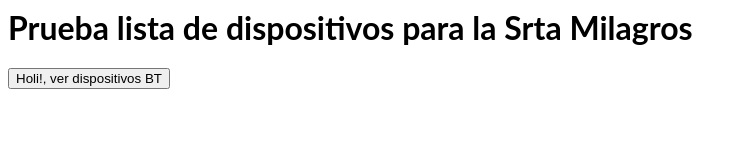
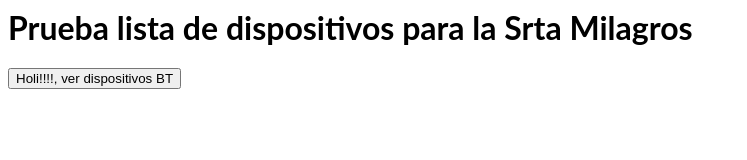
Before and after one commit to Elpuchu/react-test-bluetooth-list-devices, a React (Create React App) app: page / in a window 1280 px wide. Shown: the top 160 px of the page, without its empty margins (0-747 px from the left). Built offline with nearby package versions, Linux system fonts and the light colour scheme.

Commit message:
1 file modified

```diff
--- a/src/App.js
+++ b/src/App.js
@@ -67,7 +67,7 @@ export default function App() {
   return (
     <div>
       <h1>Prueba lista de dispositivos para la Srta Milagros</h1>
-      <button onClick={requestDevice}>Holi!, ver dispositivos BT</button>
+      <button onClick={requestDevice}>Holi!!!!, ver dispositivos BT</button>
       <div>{message}</div>
     </div>
   );
```
